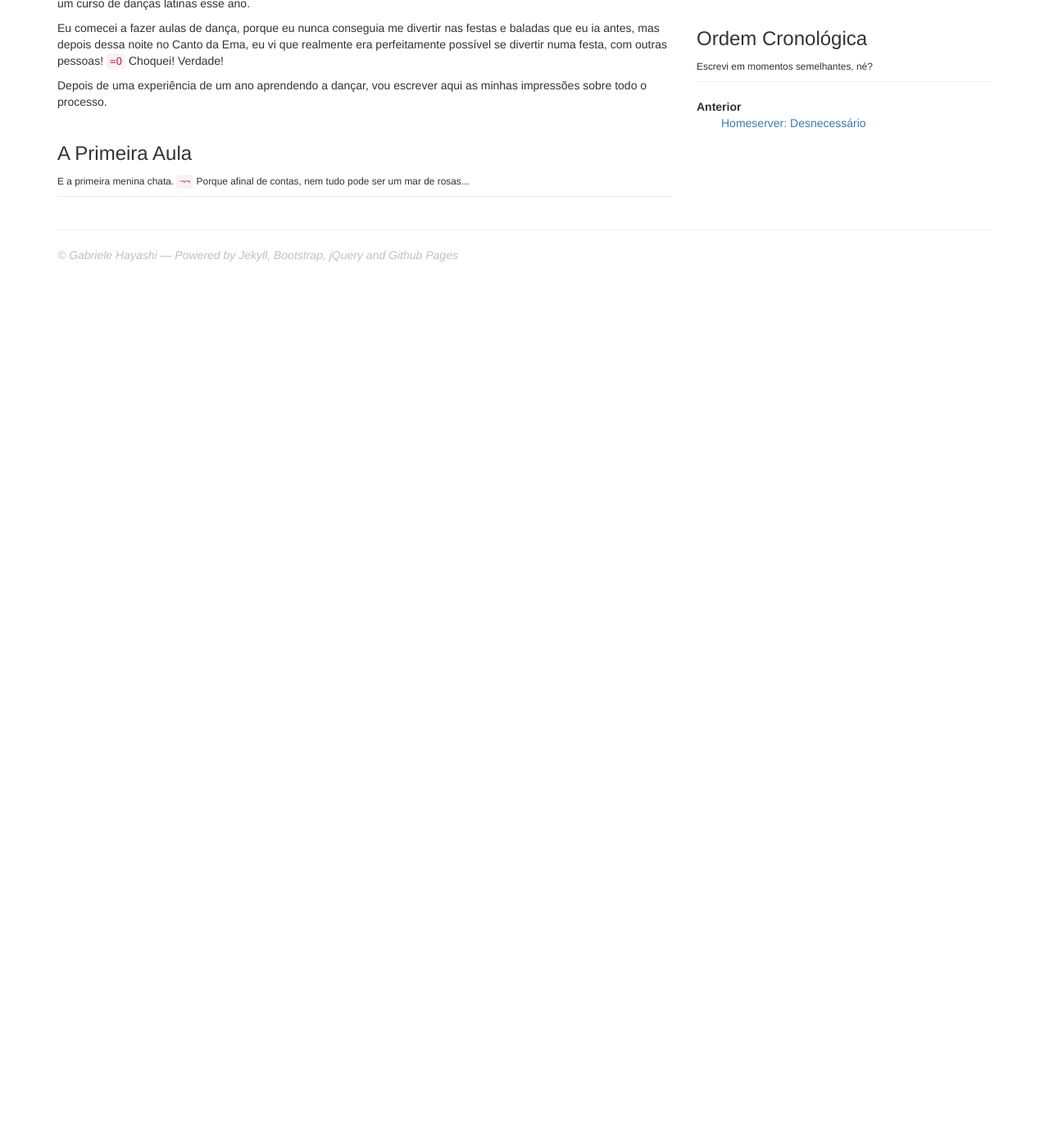
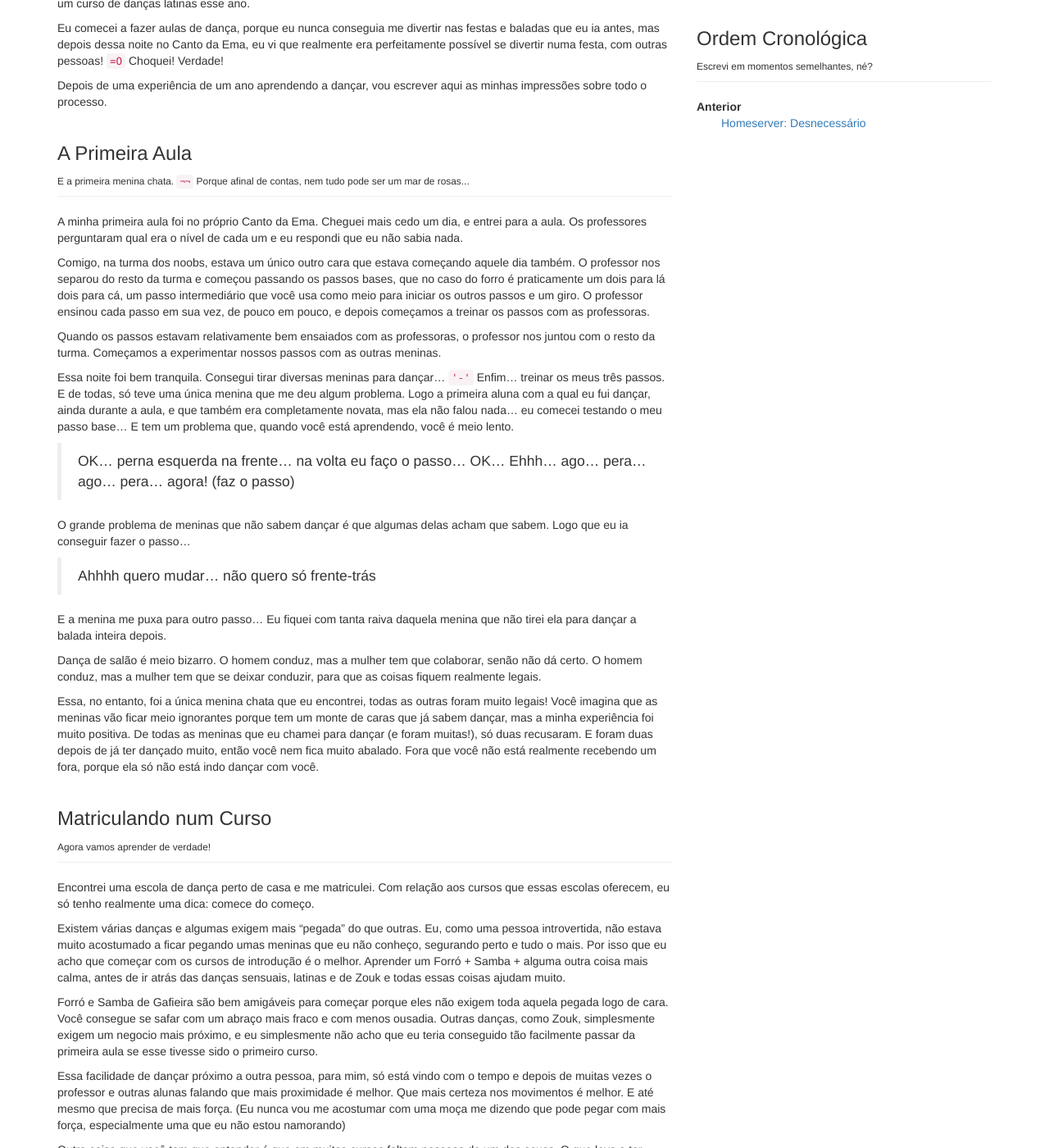
Before and after one commit to gahayashi/gahayashi.github.io, a Jekyll site: the page built from _posts/2015-01-20-aprendendo-danca.markdown, in a window 1280 px wide and 1400 px high, scrolled down 270 px. Shown: the whole window at 82% size. Built offline with Jekyll 4.4.1, drawn with Linux system fonts in a browser that asks for light colours; before the commit the page ends 900 px from its top, so only the background shows below that; some of the changed text lies outside the part shown.

Commit message:
Finished the post

```diff
--- a/_posts/2015-01-20-aprendendo-danca.markdown
+++ b/_posts/2015-01-20-aprendendo-danca.markdown
@@ -15,3 +15,51 @@ Depois de uma experiência de um ano aprendendo a dançar, vou escrever aqui as
 	<h3>A Primeira Aula</h3>
 	<small>E a primeira menina chata. <code>¬¬</code> Porque afinal de contas, nem tudo pode ser um mar de rosas...</small>
 </div>
+
+A minha primeira aula foi no próprio Canto da Ema. Cheguei mais cedo um dia, e entrei para a aula. Os professores perguntaram qual era o nível de cada um e eu respondi que eu não sabia nada.
+
+Comigo, na turma dos noobs, estava um único outro cara que estava começando aquele dia também. O professor nos separou do resto da turma e começou passando os passos bases, que no caso do forro é praticamente um dois para lá dois para cá, um passo intermediário que você usa como meio para iniciar os outros passos e um giro. O professor ensinou cada passo em sua vez, de pouco em pouco, e depois começamos a treinar os passos com as professoras.
+
+Quando os passos estavam relativamente bem ensaiados com as professoras, o professor nos juntou com o resto da turma. Começamos a experimentar nossos passos com as outras meninas.
+
+Essa noite foi bem tranquila. Consegui tirar diversas meninas para dançar... `'-'` Enfim... treinar os meus três passos. E de todas, só teve uma única menina que me deu algum problema. Logo a primeira aluna com a qual eu fui dançar, ainda durante a aula, e que também era completamente novata, mas ela não falou nada... eu comecei testando o meu passo base... E tem um problema que, quando você está aprendendo, você é meio lento.
+
+> OK... perna esquerda na frente... na volta eu faço o passo... OK... Ehhh... ago... pera... ago... pera... agora! (faz o passo)
+
+O grande problema de meninas que não sabem dançar é que algumas delas acham que sabem. Logo que eu ia conseguir fazer o passo...
+
+> Ahhhh quero mudar... não quero só frente-trás
+
+E a menina me puxa para outro passo... Eu fiquei com tanta raiva daquela menina que não tirei ela para dançar a balada inteira depois.
+
+Dança de salão é meio bizarro. O homem conduz, mas a mulher tem que colaborar, senão não dá certo. O homem conduz, mas a mulher tem que se deixar conduzir, para que as coisas fiquem realmente legais.
+
+Essa, no entanto, foi a única menina chata que eu encontrei, todas as outras foram muito legais! Você imagina que as meninas vão ficar meio ignorantes porque tem um monte de caras que já sabem dançar, mas a minha experiência foi muito positiva. De todas as meninas que eu chamei para dançar (e foram muitas!), só duas recusaram. E foram duas depois de já ter dançado muito, então você nem fica muito abalado. Fora que você não está realmente recebendo um fora, porque ela só não está indo dançar com você.
+
+<div class="page-header">
+	<h3>Matriculando num Curso</h3>
+	<small>Agora vamos aprender de verdade!</small>
+</div>
+
+Encontrei uma escola de dança perto de casa e me matriculei. Com relação aos cursos que essas escolas oferecem, eu só tenho realmente uma dica: comece do começo.
+
+Existem várias danças e algumas exigem mais <q>pegada</q> do que outras. Eu, como uma pessoa introvertida, não estava muito acostumado a ficar pegando umas meninas que eu não conheço, segurando perto e tudo o mais. Por isso que eu acho que começar com os cursos de introdução é o melhor. Aprender um Forró + Samba + alguma outra coisa mais calma, antes de ir atrás das danças sensuais, latinas e de Zouk e todas essas coisas ajudam muito.
+
+Forró e Samba de Gafieira são bem amigáveis para começar porque eles não exigem toda aquela pegada logo de cara. Você consegue se safar com um abraço mais fraco e com menos ousadia. Outras danças, como Zouk, simplesmente exigem um negocio mais próximo, e eu simplesmente não acho que eu teria conseguido tão facilmente passar da primeira aula se esse tivesse sido o primeiro curso.
+
+Essa facilidade de dançar próximo a outra pessoa, para mim, só está vindo com o tempo e depois de muitas vezes o professor e outras alunas falando que mais proximidade é melhor. Que mais certeza nos movimentos é melhor. E até mesmo que precisa de mais força. (Eu nunca vou me acostumar com uma moça me dizendo que pode pegar com mais força, especialmente uma que eu não estou namorando)
+
+Outra coisa que você tem que entender é que em muitos cursos faltam pessoas de um dos sexos. O que leva a ter muitos alunos mais avançados ajudando nas salas mais iniciantes. Não se intimide com o cara que parece saber dançar muito mais do que você. Ele realmente sabe, mas é porque ele começou a fazer aulas bem antes. Você certamente vai atingir um nível semelhante se você se dedicar por um ou dois anos.
+
+<div class="page-header">
+	<h3>Conclusão</h3>
+	<small>TL;DR: Faça aulas de dança!</small>
+</div>
+
+Dançar é uma atividade que te ajuda em diversos aspectos da sua vida:
+
+1. É uma arte que você aprende;
+1. É uma atividade física que você faz; e
+1. É uma atividade social.
+
+Você aprenderá não só a dançar, mas a conversar e ainda vai ficar mais em forma. Você tem todos os motivos para querer aprender a dançar e nenhum para não aprender. Faça aulas de dança! Você irá me agradecer depois.
```
